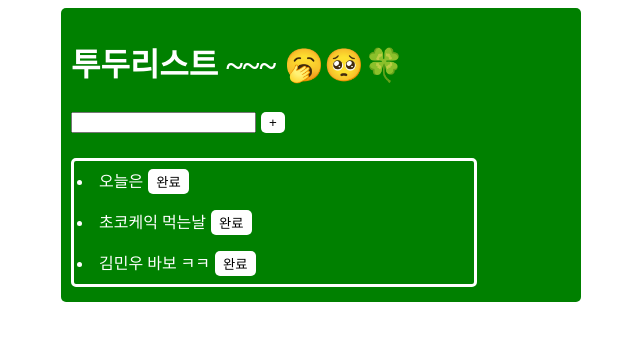
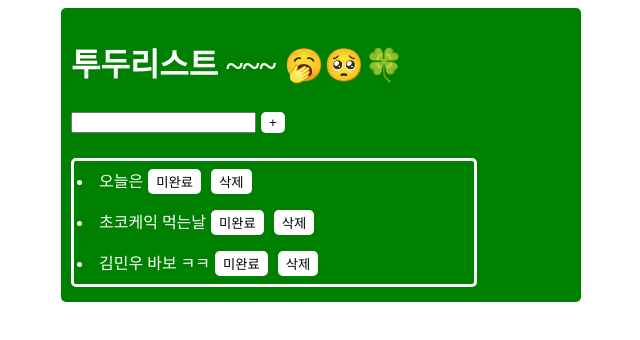
Before and after one commit to ovovvvvv/React-Todo, a React (Vite) app: page / in a window 1280 px wide. Shown: the top 340 px of the page, without its empty margins (319-959 px from the left). Built offline with nearby package versions, Linux system fonts and the light colour scheme.

Commit message:
할일 완료 기능 구현

```diff
--- a/src/App.tsx
+++ b/src/App.tsx
@@ -27,7 +27,6 @@ const App: React.FC = () => {
   ]);
 
   const [inputText, setInputText] = useState("");
-  const [complete, setComplete] = useState("완료");
 
   const nextId = useRef<number>(3);
 
@@ -50,8 +49,12 @@ const App: React.FC = () => {
     setInputText(e.target.value);
   }, []);
 
-  const handleComplete = useCallback(() => {
-    setComplete("완료됨");
+  const handleComplete = useCallback((id: number) => {
+    setTodos((prevTodos) =>
+      prevTodos.map((todo) =>
+        todo.id === id ? { ...todo, state: !todo.state } : todo
+      )
+    );
   }, []);
 
   return (
@@ -66,7 +69,10 @@ const App: React.FC = () => {
         {todos.map((todo) => (
           <li key={todo.id}>
             {todo.text}
-            <button onClick={handleComplete}>{complete}</button>
+            <button onClick={() => handleComplete(todo.id)}>
+              {todo.state ? "완료됨" : "미완료"}
+            </button>
+            <button>삭제</button>
           </li>
         ))}
       </div>
```
